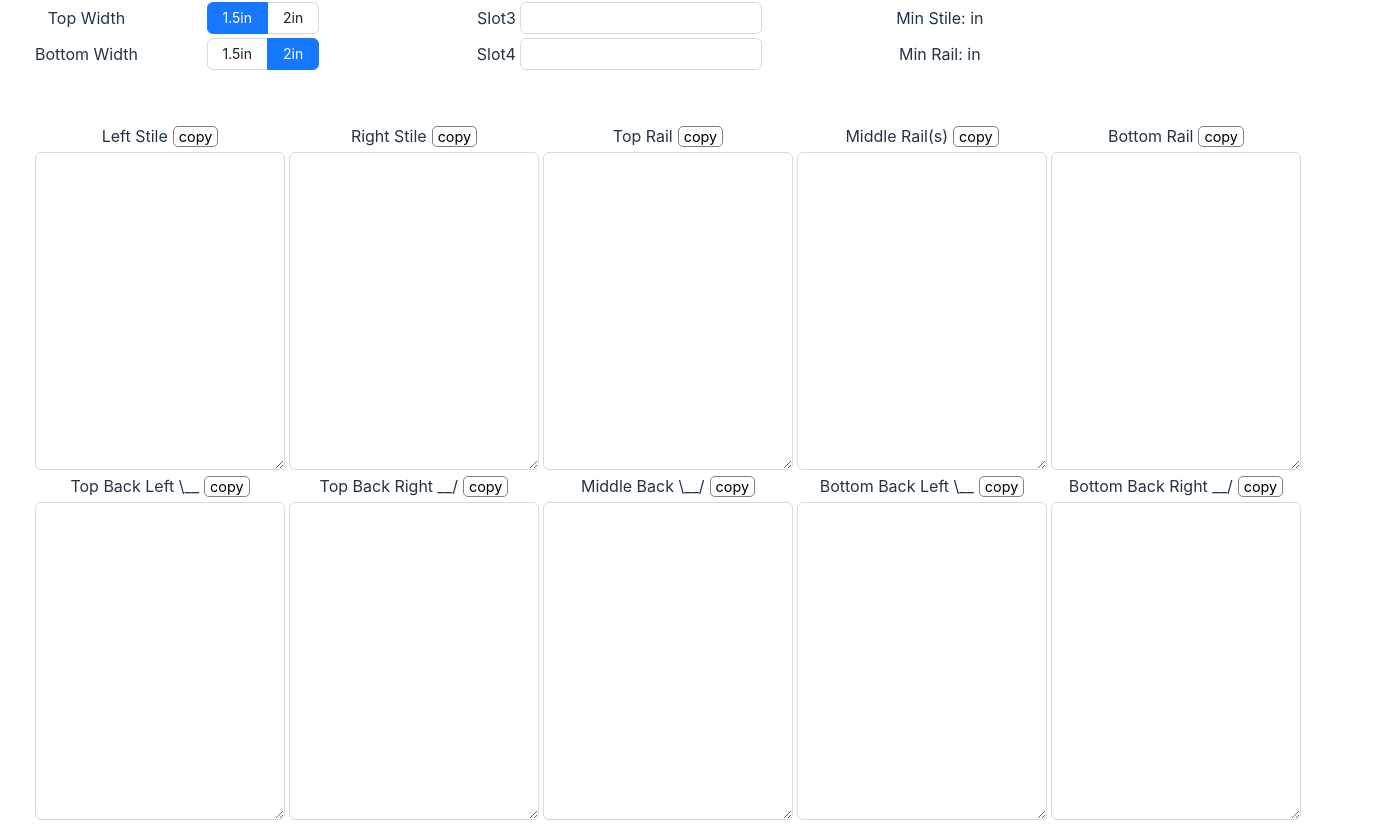
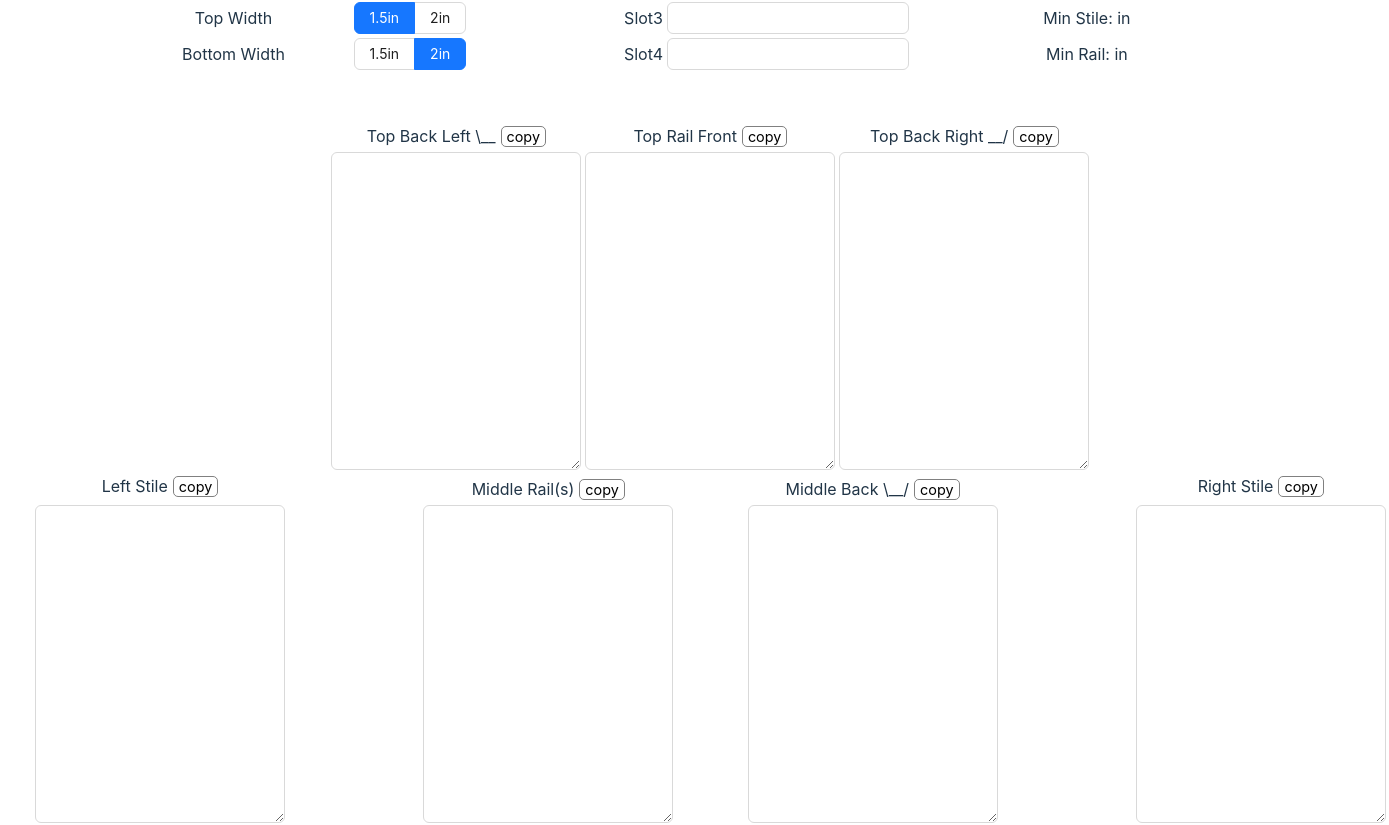
Before and after one commit to brettduersch/faceframe-frontend, a React (Vite) app: page / in a window 1280 px wide. Shown: the part 208-1033 px from the top of the page, 1389 px wide, since content can reach past the window. Built offline with nearby package versions, Linux system fonts and the light colour scheme.

Commit message:
realign ui

```diff
--- a/src/components/FaceFrame.css
+++ b/src/components/FaceFrame.css
@@ -6,3 +6,7 @@
     padding:1px 5px;
     margin-left:5px;
 }
+
+.ff td{
+    min-width:3vw;
+}
--- a/src/components/FaceFrame.tsx
+++ b/src/components/FaceFrame.tsx
@@ -105,9 +105,9 @@ function FaceFrame(){
     }
 
     return(
-        <>
+        <div className="ff">
             <h3>Face Frame GCode Generator</h3>
-            <table>
+            <table style={{margin:'auto'}}>
                 <tr>
                     <td></td>
                     <td></td>
@@ -159,9 +159,74 @@ function FaceFrame(){
             </table>
             <br/>
             <br/>
-            <table>
+            <table style={{margin:'auto'}}>
                 <tr>
-                    <td>Left Stile
+                    <td></td>
+                    <td></td>
+                    <td>
+                        Top Back Left \__
+                        <CopyToClipboard
+                            text = {gcTopBackLeft}
+                            onCopy ={()=>setTopBackLeftColor("red")}
+                        >
+                            <span style={{color:topBackLeftColor}} className="copyButton">
+                                {topBackLeftColor==="red"?"copied":"copy"}
+                            </span>
+                        </CopyToClipboard>
+                    </td>
+                    <td >Top Rail Front
+                        <CopyToClipboard
+                            text = {gcTop}
+                            onCopy ={()=>setTopColor("red")}
+                        >
+                            <span style={{color:topColor}} className="copyButton">
+                                {topColor==="red"?"copied":"copy"}
+                            </span>
+                        </CopyToClipboard>
+                    </td>
+                    <td >Top Back Right __/
+                        <CopyToClipboard
+                            text = {gcTopBackRight}
+                            onCopy ={()=>setTopBackRightColor("red")}
+                        >
+                            <span style={{color:topBackRightColor}} className="copyButton">
+                                {topBackRightColor==="red"?"copied":"copy"}
+                            </span>
+                        </CopyToClipboard>
+                    </td>
+                    <td></td>
+                </tr>
+                <tr>
+                    <td></td>
+                    <td></td>
+                    <td >
+                        <TextArea
+                            rows={14}
+                            value={gcTopBackLeft}
+                            style={{width:'250px',color:topBackLeftColor}}
+                            onChange={(e)=>setGcTopBackLeft(e.target.value)}
+                        />
+                    </td>
+                    <td >
+                        <TextArea
+                            rows={14}
+                            value={gcTop}
+                            style={{width:'250px',color:topColor}}
+                            onChange={(e)=>setGcTop(e.target.value)}
+                        />
+                    </td>
+                    <td >
+                        <TextArea
+                            rows={14}
+                            value={gcTopBackRight}
+                            style={{width:'250px',color:topBackRightColor}}
+                            onChange={(e)=>setGcTopBackRight(e.target.value)}
+                        />
+                    </td>
+                    <td></td>
+                </tr>
+                <tr>
+                    <td >Left Stile
                         <CopyToClipboard
                             text = {gcLeft}
                             onCopy ={()=>setLeftColor("red")}
@@ -171,7 +236,58 @@ function FaceFrame(){
                             </span>
                         </CopyToClipboard>
                     </td>
-                    <td>Right Stile
+                    <td></td>
+                    <td colSpan={3}rowSpan={2} >
+                        <table style={{margin:'auto',width:'100%'}}>
+                            <tr>
+                                <td></td>
+
+                                <td >Middle Rail(s)
+                                    <CopyToClipboard
+                                        text = {gcMiddle}
+                                        onCopy ={()=>setMiddleColor("red")}
+                                    >
+                                        <span style={{color:middleColor}} className="copyButton">
+                                            {middleColor==="red"?"copied":"copy"}
+                                        </span>
+                                    </CopyToClipboard>
+                                </td>
+                                <td >Middle Back \__/
+                                    <CopyToClipboard
+                                        text = {gcMiddleBack}
+                                        onCopy ={()=>setMiddleBackColor("red")}
+                                    >
+                                        <span style={{color:middleBackColor}} className="copyButton">
+                                            {middleBackColor==="red"?"copied":"copy"}
+                                        </span>
+                                    </CopyToClipboard>
+                                </td>
+                                <td></td>
+                            </tr>
+                            <tr>
+                                <td></td>
+                                <td >
+                                    <TextArea
+                                        rows={14}
+                                        value={gcMiddle}
+                                        style={{width:'250px',color:middleColor}}
+                                        onChange={(e)=>setGcMiddle(e.target.value)}
+                                    />
+                                </td>
+                                <td >
+                                    <TextArea
+                                        rows={14}
+                                        value={gcMiddleBack}
+                                        style={{width:'250px',color:middleBackColor}}
+                                        onChange={(e)=>setGcMiddleBack(e.target.value)}
+                                    />
+                                </td>
+                                <td></td>
+                            </tr>
+                        </table>
+                    </td>
+                    <td></td>
+                    <td >Right Stile
                         <CopyToClipboard
                             text = {gcRight}
                             onCopy ={()=>setRightColor("red")}
@@ -181,27 +297,41 @@ function FaceFrame(){
                             </span>
                         </CopyToClipboard>
                     </td>
-                    <td>Top Rail
+                </tr>
+                <tr>
+                    <td >
+                        <TextArea
+                            rows={14}
+                            value={gcLeft}
+                            style={{width:'250px',color:leftColor}}
+                            onChange={(e)=>setGcLeft(e.target.value)}
+                        />
+                    </td>
+                    <td></td>
+                    <td></td>
+                    <td >
+                        <TextArea
+                            rows={14}
+                            value={gcRight}
+                            style={{width:'250px',color:rightColor}}
+                            onChange={(e)=>setGcRight(e.target.value)}
+                        />
+                    </td>
+                </tr>
+                <tr>
+                    <td></td>
+                    <td></td>
+                    <td >Bottom Back Left \__
                         <CopyToClipboard
-                            text = {gcTop}
-                            onCopy ={()=>setTopColor("red")}
+                            text = {gcBottomBackLeft}
+                            onCopy ={()=>setBottomBackLeftColor("red")}
                         >
-                            <span style={{color:topColor}} className="copyButton">
-                                {topColor==="red"?"copied":"copy"}
+                            <span style={{color:bottomBackLeftColor}} className="copyButton">
+                                {bottomBackLeftColor==="red"?"copied":"copy"}
                             </span>
                         </CopyToClipboard>
                     </td>
-                    <td>Middle Rail(s)
-                        <CopyToClipboard
-                            text = {gcMiddle}
-                            onCopy ={()=>setMiddleColor("red")}
-                        >
-                            <span style={{color:middleColor}} className="copyButton">
-                                {middleColor==="red"?"copied":"copy"}
-                            </span>
-                        </CopyToClipboard>
-                    </td>
-                    <td>Bottom Rail
+                    <td >Bottom Rail Front
                         <CopyToClipboard
                             text = {gcBottom}
                             onCopy ={()=>setBottomColor("red")}
@@ -211,91 +341,7 @@ function FaceFrame(){
                             </span>
                         </CopyToClipboard>
                     </td>
-                </tr>
-                <tr>
-                    <td>
-                        <TextArea
-                            rows={14}
-                            value={gcLeft}
-                            style={{width:'250px',color:leftColor}}
-                            onChange={(e)=>setGcLeft(e.target.value)}
-                        />
-                    </td>
-                    <td>
-                        <TextArea
-                            rows={14}
-                            value={gcRight}
-                            style={{width:'250px',color:rightColor}}
-                            onChange={(e)=>setGcRight(e.target.value)}
-                        />
-                    </td>
-                    <td>
-                        <TextArea
-                            rows={14}
-                            value={gcTop}
-                            style={{width:'250px',color:topColor}}
-                            onChange={(e)=>setGcTop(e.target.value)}
-                        />
-                    </td>
-                    <td>
-                        <TextArea
-                            rows={14}
-                            value={gcMiddle}
-                            style={{width:'250px',color:middleColor}}
-                            onChange={(e)=>setGcMiddle(e.target.value)}
-                        />
-                    </td>
-                    <td>
-                        <TextArea
-                            rows={14}
-                            value={gcBottom}
-                            style={{width:'250px',color:bottomColor}}
-                            onChange={(e)=>setGcBottom(e.target.value)}
-                        />
-                    </td>
-                </tr>
-                <tr>
-                    <td>Top Back Left \__
-                        <CopyToClipboard
-                            text = {gcTopBackLeft}
-                            onCopy ={()=>setTopBackLeftColor("red")}
-                        >
-                            <span style={{color:topBackLeftColor}} className="copyButton">
-                                {topBackLeftColor==="red"?"copied":"copy"}
-                            </span>
-                        </CopyToClipboard>
-                    </td>
-                    <td>Top Back Right __/
-                        <CopyToClipboard
-                            text = {gcTopBackRight}
-                            onCopy ={()=>setTopBackRightColor("red")}
-                        >
-                            <span style={{color:topBackRightColor}} className="copyButton">
-                                {topBackRightColor==="red"?"copied":"copy"}
-                            </span>
-                        </CopyToClipboard>
-                    </td>
-                    <td>Middle Back \__/
-                        <CopyToClipboard
-                            text = {gcMiddleBack}
-                            onCopy ={()=>setMiddleBackColor("red")}
-                        >
-                            <span style={{color:middleBackColor}} className="copyButton">
-                                {middleBackColor==="red"?"copied":"copy"}
-                            </span>
-                        </CopyToClipboard>
-                    </td>
-                    <td>Bottom Back Left \__
-                        <CopyToClipboard
-                            text = {gcBottomBackLeft}
-                            onCopy ={()=>setBottomBackLeftColor("red")}
-                        >
-                            <span style={{color:bottomBackLeftColor}} className="copyButton">
-                                {bottomBackLeftColor==="red"?"copied":"copy"}
-                            </span>
-                        </CopyToClipboard>
-                    </td>
-                    <td>Bottom Back Right __/
+                    <td >Bottom Back Right __/
                         <CopyToClipboard
                             text = {gcBottomBackRight}
                             onCopy ={()=>setBottomBackRightColor("red")}
@@ -305,41 +351,28 @@ function FaceFrame(){
                             </span>
                         </CopyToClipboard>
                     </td>
+                    <td></td>
                 </tr>
                 <tr>
-                    <td>
-                        <TextArea
-                            rows={14}
-                            value={gcTopBackLeft}
-                            style={{width:'250px',color:topBackLeftColor}}
-                            onChange={(e)=>setGcTopBackLeft(e.target.value)}
-                        />
-                    </td>
-                    <td>
-                        <TextArea
-                            rows={14}
-                            value={gcTopBackRight}
-                            style={{width:'250px',color:topBackRightColor}}
-                            onChange={(e)=>setGcTopBackRight(e.target.value)}
-                        />
-                    </td>
-                    <td>
-                        <TextArea
-                            rows={14}
-                            value={gcMiddleBack}
-                            style={{width:'250px',color:middleBackColor}}
-                            onChange={(e)=>setGcMiddleBack(e.target.value)}
-                        />
-                    </td>
-                    <td>
-                        <TextArea
+                    <td></td>
+                    <td></td>
+                    <td >
+                    <TextArea
                             rows={14}
                             value={gcBottomBackLeft}
                             style={{width:'250px',color:bottomBackLeftColor}}
                             onChange={(e)=>setGcBottomBackLeft(e.target.value)}
                         />
                     </td>
-                    <td>
+                    <td >
+                        <TextArea
+                            rows={14}
+                            value={gcBottom}
+                            style={{width:'250px',color:bottomColor}}
+                            onChange={(e)=>setGcBottom(e.target.value)}
+                        />
+                    </td>
+                    <td >
                         <TextArea
                             rows={14}
                             value={gcBottomBackRight}
@@ -347,9 +380,10 @@ function FaceFrame(){
                             onChange={(e)=>setGcBottomBackRight(e.target.value)}
                         />
                     </td>
+                    <td></td>
                 </tr>
             </table>
-        </>
+        </div>
     )
 }
 
```
